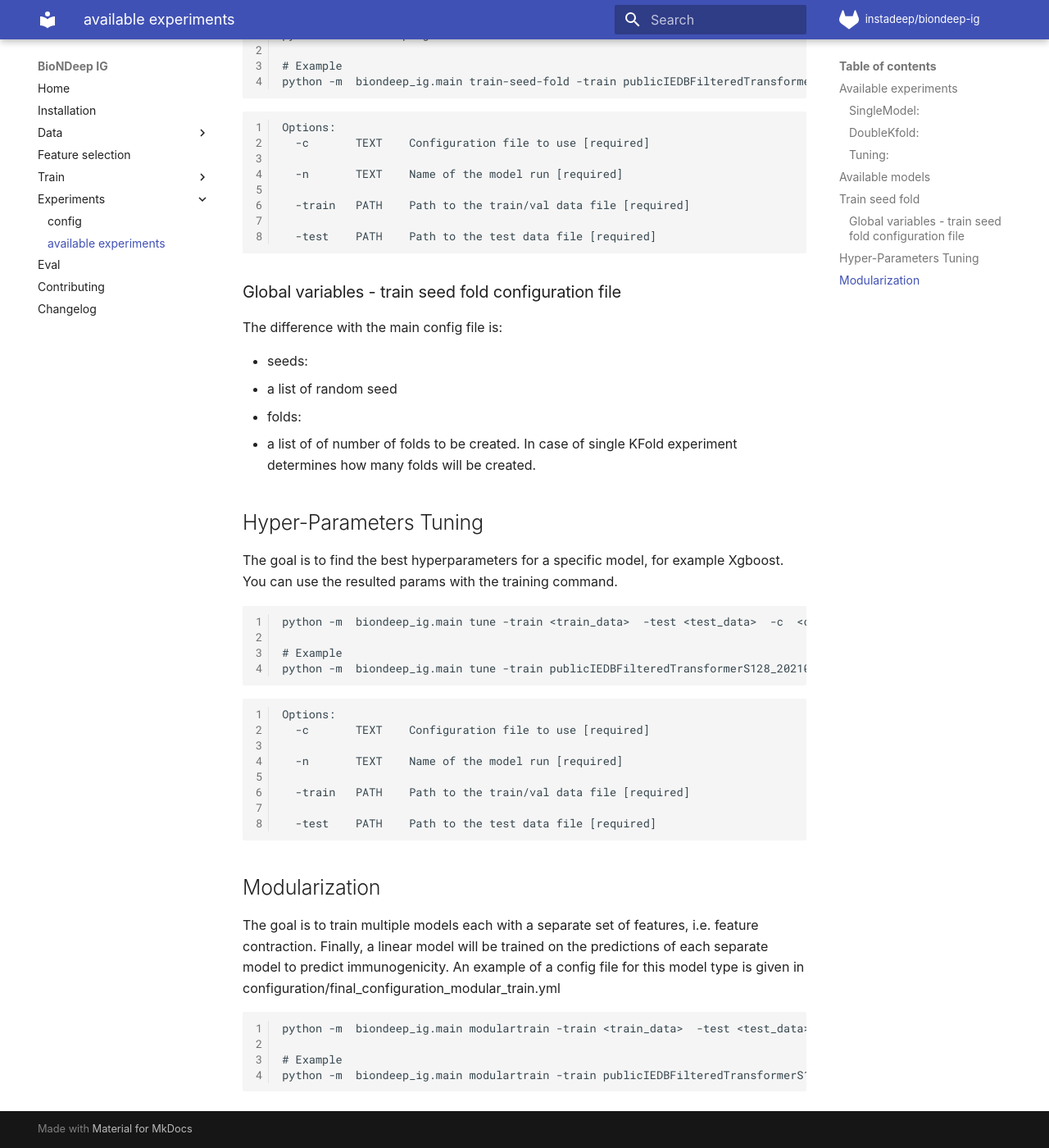
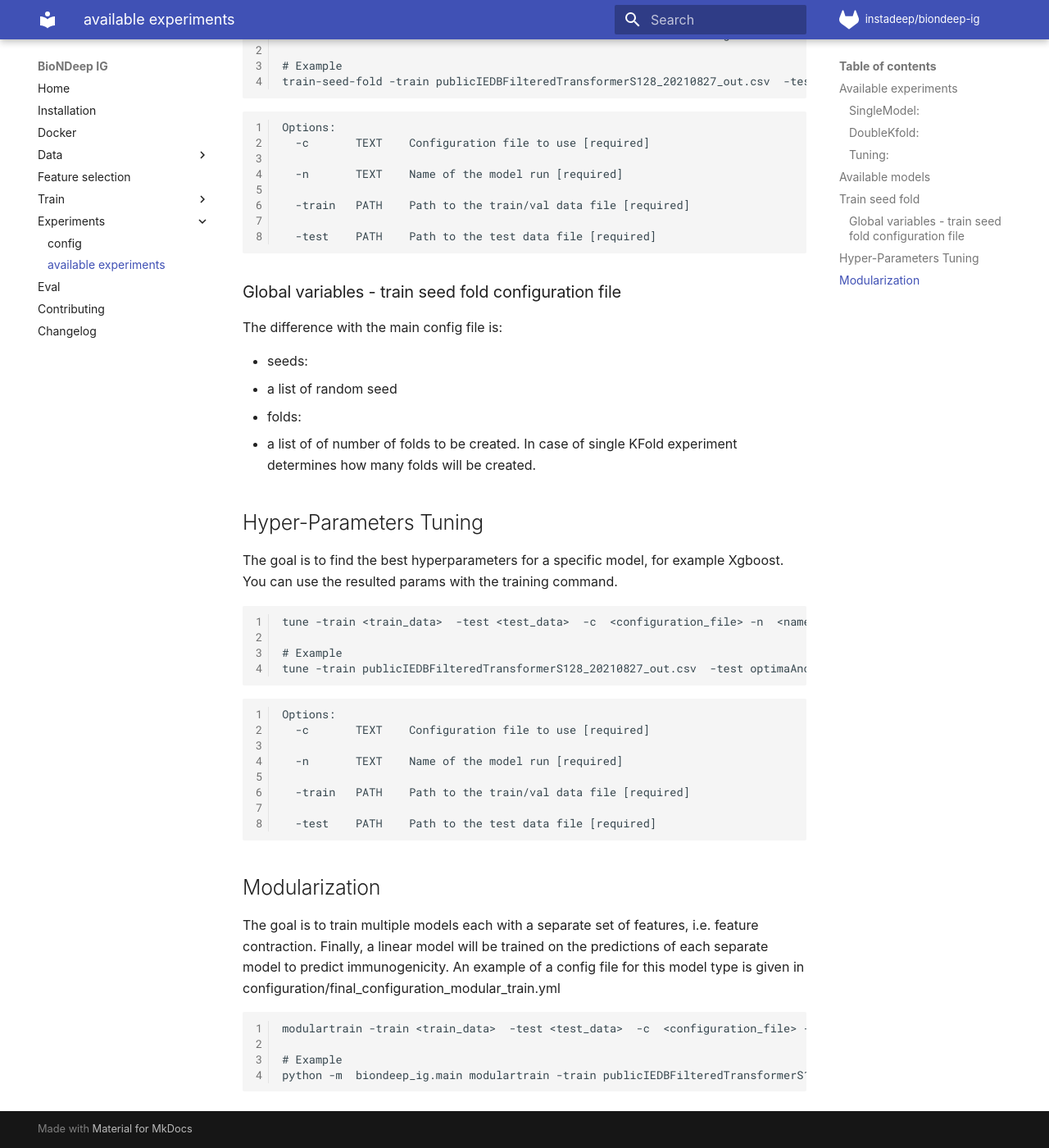
Before and after one commit to yessinek97/yessinek97, an MkDocs documentation site: the page built from docs/experiments.md, in a window 1280 px wide and 1400 px high, scrolled down 1552 px. Shown: the whole window at 82% size. Built offline with MkDocs 1.6.1 and Material for MkDocs 9.7.7, drawn with Linux system fonts in a browser that asks for light colours; some web fonts are replaced; comment, search, counter and statistics services are not loaded.

Commit message:
Resolve "[IG-model] add docker for the training pipeline."

````diff
--- a/docs/experiments.md
+++ b/docs/experiments.md
@@ -47,10 +47,10 @@
 The goal is to train the model with a list of number of folds and a list of seeds.
 
 ```
-python -m  biondeep_ig.main train-seed-fold -train <train_data>  -test <test_data>  -c  <configuration_file> -n  <name>
+train-seed-fold -train <train_data>  -test <test_data>  -c  <configuration_file> -n  <name>
 
 # Example
-python -m  biondeep_ig.main train-seed-fold -train publicIEDBFilteredTransformerS128_20210827_out.csv  -test optimaAnonymizedimmunogenicityTransformerS128_20210818_out.tsv  -c train_seed_fold.yml -n  test_seed_folds
+train-seed-fold -train publicIEDBFilteredTransformerS128_20210827_out.csv  -test optimaAnonymizedimmunogenicityTransformerS128_20210818_out.tsv  -c train_seed_fold.yml -n  test_seed_folds
 ```
 
 ```
@@ -80,10 +80,10 @@
 the resulted params with the training command.
 
 ```
-python -m  biondeep_ig.main tune -train <train_data>  -test <test_data>  -c  <configuration_file> -n  <name>
+tune -train <train_data>  -test <test_data>  -c  <configuration_file> -n  <name>
 
 # Example
-python -m  biondeep_ig.main tune -train publicIEDBFilteredTransformerS128_20210827_out.csv  -test optimaAnonymizedimmunogenicityTransformerS128_20210818_out.tsv  -c tune.yml -n  test_tune
+tune -train publicIEDBFilteredTransformerS128_20210827_out.csv  -test optimaAnonymizedimmunogenicityTransformerS128_20210818_out.tsv  -c tune.yml -n  test_tune
 ```
 
 ```
@@ -105,7 +105,7 @@
 configuration/final_configuration_modular_train.yml
 
 ```
-python -m  biondeep_ig.main modulartrain -train <train_data>  -test <test_data>  -c  <configuration_file> -n  <name>
+modulartrain -train <train_data>  -test <test_data>  -c  <configuration_file> -n  <name>
 
 # Example
 python -m  biondeep_ig.main modulartrain -train publicIEDBFilteredTransformerS128_20210827_out.csv  -test optimaAnonymizedimmunogenicityTransformerS128_20210818_out.tsv  -c modular_train.yml -n  test_modulartrain
--- a/mkdocs.yml
+++ b/mkdocs.yml
@@ -53,6 +53,7 @@
 nav:
   - Home: index.md
   - Installation: installation.md
+  - Docker: docker.md
   - Data:
       - Overview: data.md
       - Data IG generation: data_gen.md
--- a/requirements.txt
+++ b/requirements.txt
@@ -1,7 +1,7 @@
 aiohttp==3.7.4
 aioredis==1.3.1
 Boruta
-catboost==0.26.1
+catboost==1.0.4
 click==8.0.1
 hyperopt== 0.2.5
 lightgbm==3.2.1
@@ -11,7 +11,7 @@
 mkdocstrings
 neptune-client==0.13.1
 numpy==1.19.5
-pandas==1.3.4
+pandas==1.1.4
 pillow==8.3.2
 plotly==5.3.1
 pylint==2.7.2
--- a/setup.py
+++ b/setup.py
@@ -30,6 +30,12 @@
             "pmhc_gen=biondeep_ig.data_gen.ig.data_gen.pmhc.generate_pmhc:main",
             "tcr_pmhc_extract=biondeep_ig.data_gen.ig.data_gen.tcr_pmhc.tcr_pmhc_extract:main",
             "tcr_pmhc_align=biondeep_ig.data_gen.ig.data_gen.tcr_pmhc.tcr_pmhc_align:main",
+            "train=biondeep_ig.trainer:train",
+            "train-seed-fold=biondeep_ig.trainer:train_seed_fold",
+            "tune=biondeep_ig.trainer:tune",
+            "featureselection=biondeep_ig.feature_selection:featureselection",
+            "inference=biondeep_ig.inference:inference",
+            "compute-metrics=biondeep_ig.compute_metrics:compute_metrics",
         ]
     },
 )
````
Also changed, not shown: docs/FS.md (+4 -4 lines), docs/config.md (+1 -1 lines), docs/docker.md (added, +28 -0 lines), docs/eval.md (+4 -4 lines), docs/train.md (+2 -2 lines), 2 other files.
